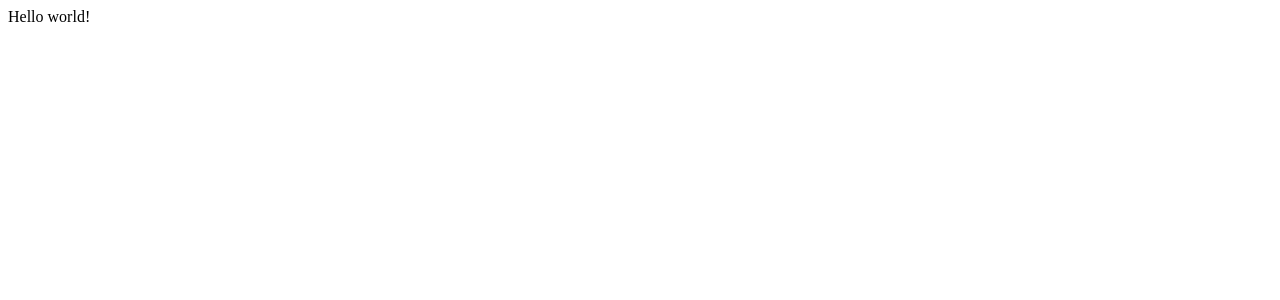
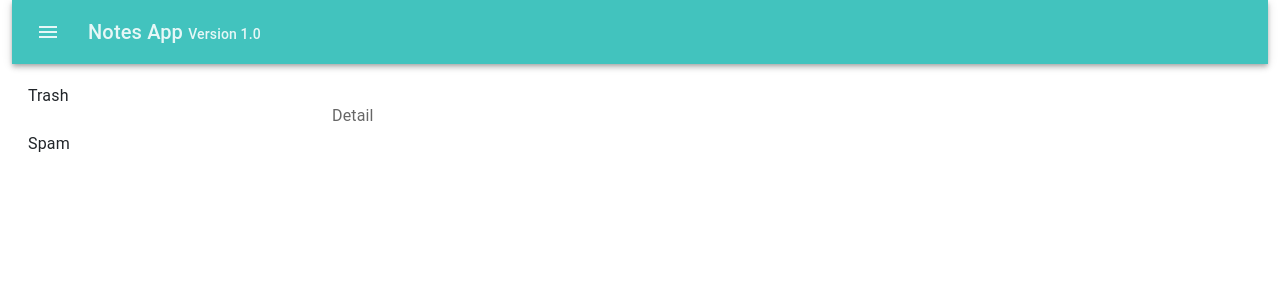
Before and after one commit to CS-Dennis/My-Notes-React, a React (Create React App) app: page / in a window 1280 px wide. Shown: the top 300 px of the page. Built offline with nearby package versions, Linux system fonts and the light colour scheme.

Commit message:
working on notes and header component

```diff
--- a/package.json
+++ b/package.json
@@ -3,6 +3,10 @@
   "version": "0.1.0",
   "private": true,
   "dependencies": {
+    "@emotion/react": "^11.9.3",
+    "@emotion/styled": "^11.9.3",
+    "@mui/icons-material": "^5.8.4",
+    "@mui/material": "^5.9.2",
     "@testing-library/jest-dom": "^5.16.4",
     "@testing-library/react": "^13.3.0",
     "@testing-library/user-event": "^13.5.0",
--- a/public/index.html
+++ b/public/index.html
@@ -3,6 +3,7 @@
   <head>
     <meta charset="utf-8" />
     <link rel="icon" href="%PUBLIC_URL%/favicon.ico" />
+    <link rel="stylesheet" href="https://cdn.jsdelivr.net/npm/bootstrap@5.1.3/dist/css/bootstrap.min.css">
     <meta name="viewport" content="width=device-width, initial-scale=1" />
     <meta name="theme-color" content="#000000" />
     <meta
@@ -26,7 +27,7 @@
     -->
     <title>React App</title>
   </head>
-  <body>
+  <body class="container-fluid">
     <noscript>You need to enable JavaScript to run this app.</noscript>
     <div id="root"></div>
     <!--
--- a/src/App.js
+++ b/src/App.js
@@ -1,14 +1,34 @@
+import { createTheme, ThemeProvider } from "@mui/material";
 import { BrowserRouter, Route, Routes } from "react-router-dom";
 import Home from "./Home";
 
+const theme = createTheme(
+  {
+    palette: {
+      type: 'light',
+      primary: {
+        main: '#42c3be',
+        contrastText: 'rgba(255,255,255,0.87)',
+      },
+      secondary: {
+        main: '#c34246',
+      },
+      text: {
+        primary: 'rgba(0,0,0,0.87)',
+      },
+    },
+  }
+);
 
 function App() {
   return (
-    <BrowserRouter>
-      <Routes>
-        <Route path="/" element={<Home />}></Route>
-      </Routes>
-    </BrowserRouter>
+    <ThemeProvider theme={theme}>
+      <BrowserRouter>
+        <Routes>
+          <Route path="/" element={<Home />}></Route>
+        </Routes>
+      </BrowserRouter>
+    </ThemeProvider>
   );
 }
 
--- a/src/Home.js
+++ b/src/Home.js
@@ -1,9 +1,13 @@
-import React from 'react'
+import React from 'react';
+import Header from "./components/Header";
+import Notes from './components/Notes';
 
 export default function Home() {
   return (
 	<>
-		<div>Hello world!</div>
+		<Header />
+
+		<Notes />
 	</>
   )
 }
--- /dev/null
+++ b/src/components/Header.js
@@ -0,0 +1,48 @@
+import React from 'react'
+import AppBar from '@mui/material/AppBar';
+import Box from '@mui/material/Box';
+import Toolbar from '@mui/material/Toolbar';
+import Typography from '@mui/material/Typography';
+import MenuIcon from '@mui/icons-material/Menu';
+import IconButton from '@mui/material/IconButton';
+
+
+
+
+export default function header() {
+
+    function toggleMenu()
+    {
+        console.log("hello world!");
+    }
+
+  return (
+    <>
+        <div id='header' className='row'>
+            <div className='col-12'>
+            <Box sx={{ flexGrow: 1 }}>
+                <AppBar position="static">
+                    <Toolbar>
+                    <IconButton
+                        size="large"
+                        edge="start"
+                        color="inherit"
+                        aria-label="menu"
+                        sx={{ mr: 2 }}
+                        onClick={()=>toggleMenu()}
+                    >
+                        <MenuIcon />
+                    </IconButton>
+                    <Typography variant="h6" component="div" sx={{ flexGrow: 1 }}>
+                        Notes App <span style={{fontSize: "0.7em"}}>Version 1.0</span>
+                    </Typography>
+                    {/* <Button color="inherit">Login</Button> */}
+                    </Toolbar>
+                </AppBar>
+             </Box>
+            </div>
+        </div>
+
+    </>
+  )
+}
--- /dev/null
+++ b/src/components/Notes.js
@@ -0,0 +1,63 @@
+import { Box, List, ListItem, ListItemButton, ListItemText, TextField } from '@mui/material';
+import React, { useEffect, useState } from 'react'
+
+
+var notesTitles = [];
+var notesContent = "";
+
+export default function Notes() {
+    const [editorRows, setEditorRows] = useState(1);
+
+    useEffect(() => {
+        var headerHeight = document.getElementById("header").clientHeight;
+        var windowHeight = window.innerHeight;
+        console.log(headerHeight);
+        console.log(windowHeight);
+        setEditorRows(parseInt((windowHeight-headerHeight-20)/24));
+        console.log(editorRows);
+    }, [])
+
+
+
+  return (
+    <>
+        <div className='row'>
+            {/* sm screen */}
+            <div className='col-sm-12 d-md-none'>
+                small list
+            </div>
+
+            {/* md or larger screen */}
+            <div className='d-none d-md-block col-md-3'>
+                <Box>
+                    <List>
+                        <ListItem disablePadding>
+                            <ListItemButton>
+                            <ListItemText primary="Trash" />
+                            </ListItemButton>
+                        </ListItem>
+                        <ListItem disablePadding>
+                            <ListItemButton component="a" href="#simple-list">
+                            <ListItemText primary="Spam" />
+                            </ListItemButton>
+                        </ListItem>
+                    </List>
+                </Box>
+            </div>
+
+            <div className='d-none d-md-block col-md-9'>
+            <TextField
+                id="standard-multiline-static"
+                style={{marginTop: "20px"}}
+                fullWidth={true}
+                label="Detail"
+                multiline
+                rows={editorRows}
+                defaultValue=""
+                variant="standard"
+            />
+            </div>
+        </div>
+    </>
+  )
+}
```
Also changed, not shown: 1 other file (tests, documents, lock files or other folders).
